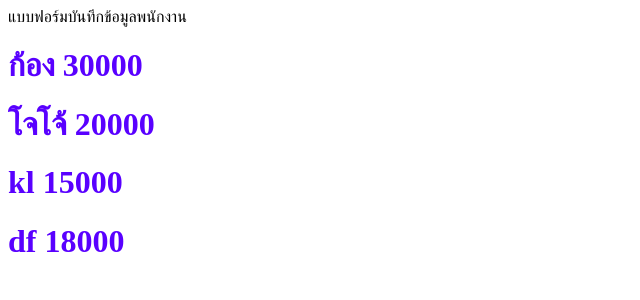
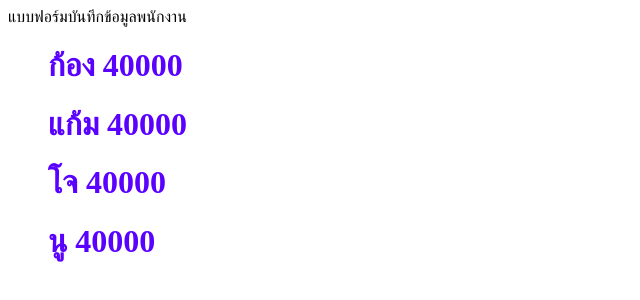
Before and after one commit to GASADER/Front-End, a Vue app in the folder my-app-component/: page / in a window 1280 px wide. Shown: the top 300 px of the page, without its empty margins (0-640 px from the left). Built offline with nearby package versions, Linux system fonts and the light colour scheme.

Commit message:
dynamic props

```diff
--- a/my-app-component/src/App.vue
+++ b/my-app-component/src/App.vue
@@ -1,7 +1,7 @@
 <template>
   <div>
       <Formcomponent/>
-      <ListData/>
+      <ListData :employees="employees" />
   </div>
 </template>
 
@@ -14,6 +14,16 @@ export default{
   components:{
     ListData,
     Formcomponent
+  },
+  data(){
+    return{
+      employees:[
+        {name:"ก้อง", salary:40000},
+        {name:"แก้ม", salary:40000},
+        {name:"โจ", salary:40000},
+        {name:"นู", salary:40000}
+      ]
+    }
   }
 }
 </script>
--- a/my-app-component/src/components/ListData.vue
+++ b/my-app-component/src/components/ListData.vue
@@ -1,8 +1,12 @@
 <template>
-  <Person name="ก้อง" salary=30000 />
-  <Person name="โจโจ้" salary=20000 />
-  <Person name="kl" salary=15000 />
-  <Person name="df" salary=18000 />
+    <ul>
+        <Person
+            v-for="(item,index) in employees"
+            :key="index"
+            :name="item.name"
+            :salary="item.salary"
+            />
+    </ul>
 </template>
 
 <script>
@@ -11,7 +15,10 @@ export default {
     name:"ListData",
     components:{
         Person
-    }
+    },
+    props:[
+        "employees"
+    ]
 }
 </script>
 
```
